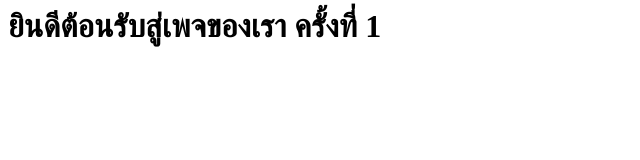
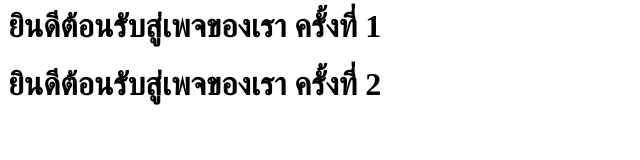
Before and after one commit to Mischeif-job/Dev02, a plain HTML site: page Index.html in a window 1280 px wide. Shown: the whole page, without its empty margins (0-640 px from the left). Drawn offline with Linux system fonts and the light colour scheme.

Commit message:
version2

```diff
--- a/Index.html
+++ b/Index.html
@@ -1 +1,2 @@
 <h1>ยินดีต้อนรับสู่เพจของเรา ครั้งที่ 1</h1>
+<h1>ยินดีต้อนรับสู่เพจของเรา ครั้งที่ 2</h1>
```
